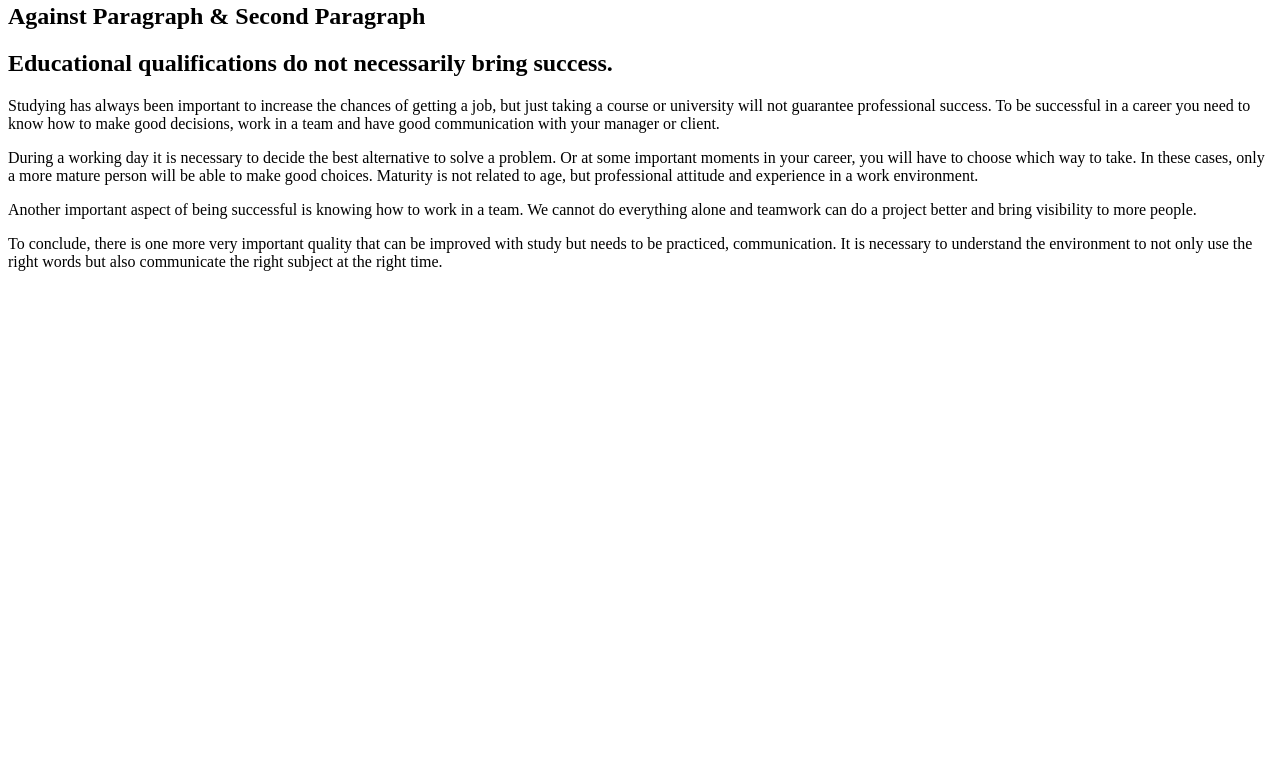
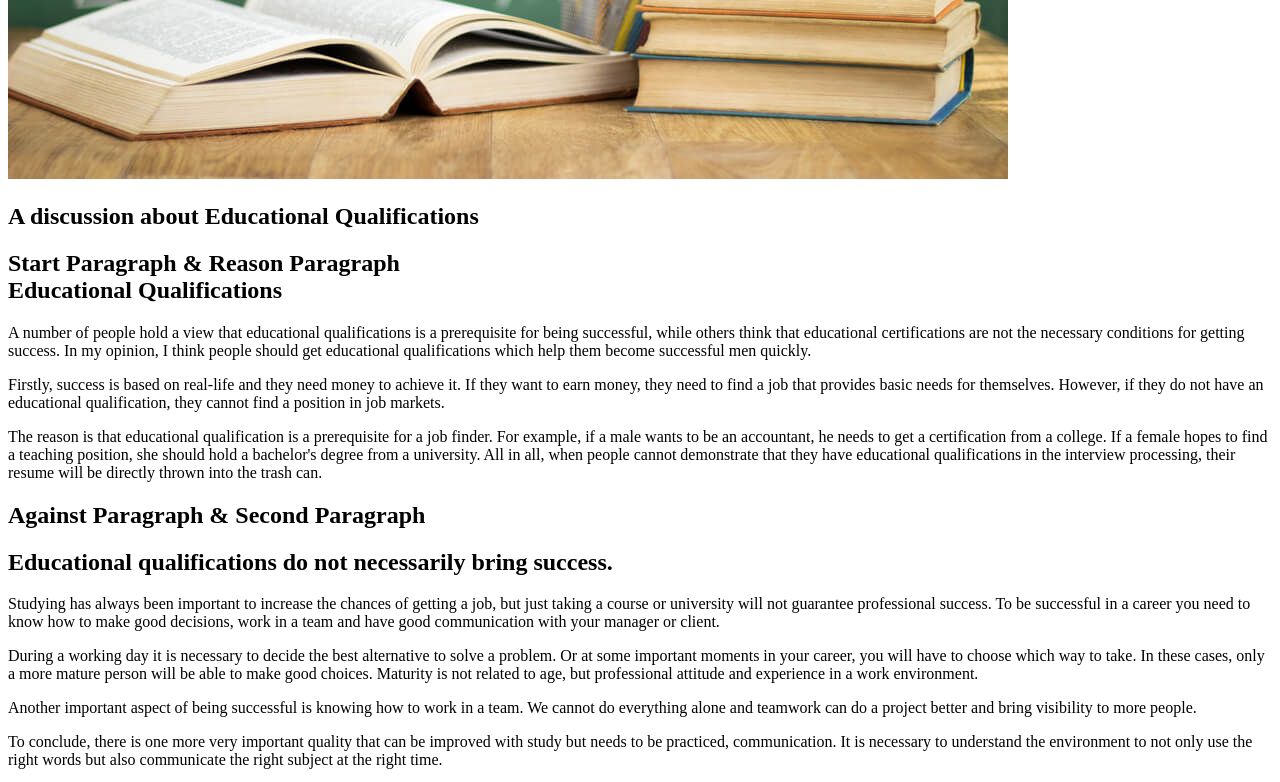
Before and after one commit to crisdenoronha/DeNoronha_C_Yang_Y_educational_qualifications_and_sucess, a plain HTML site: page index.html in a window 1280 px wide. Shown: the part 496-1278 px from the top of the page. Before the commit the page ends 800 px from the top, so only its background shows below. Drawn offline with Linux system fonts and the light colour scheme.

Commit message:
sucess-rev3

```diff
--- a/index.html
+++ b/index.html
@@ -6,8 +6,27 @@
     <meta name="viewport" content="width=device-width, initial-scale=1.0">
     <title>A discussion about Educational Qualifications</title>
 </head>
+<body>
+    <section>
+        <img src="images/10-Benefits-Showing-Why-Education-Is-Important-to-Our-Society.jpg" alt="Photo with books and board in the background">
+        <h1>A discussion about Educational Qualifications</h1>
+        <h2>Start Paragraph & Reason Paragraph<br>Educational Qualifications</h2>
+        <p>
+            A number of people hold a view that educational qualifications is a prerequisite for being successful, while others think that educational certifications are not the necessary conditions for getting success. In my opinion, I think people should get educational qualifications which help them become successful men quickly.
+        </p>
+        <p>
+            Firstly, success is based on real-life and they need money to achieve it.
+            If they want to earn money, they need to find a job that provides basic needs for themselves.
+            However, if they do not have an educational qualification, they cannot find a position in job markets.
+        </p>
+        <p> The reason is that educational qualification is a prerequisite for a job finder.
+             For example, if a male wants to be an accountant, he needs to get a certification from a college.
+             If a female hopes to find a teaching position, she should hold a bachelor's degree from a university.
+             All in all, when people cannot demonstrate that they have educational qualifications in the interview processing,
+             their resume will be directly thrown into the trash can.  </p>
+    </section>
 <section>
-    <img src="images/sucess.jpg" alt="shadow of a woman celebrating with her arms up ">
+
         <h1>Against Paragraph & Second Paragraph</h1>
 
         <h2>Educational qualifications do not necessarily bring success.</h2>
@@ -26,4 +45,7 @@
 
         <p>To conclude, there is one more very important quality that can be improved with study but needs to be practiced, communication.
             It is necessary to understand the environment to not only use the right words but also communicate the right subject at the right time.</p>
+
+            <img src="images/sucess.jpg" alt="shadow of a woman celebrating with her arms up ">
    </section>
+   </body>
```
Also changed, not shown: 1 other file.
